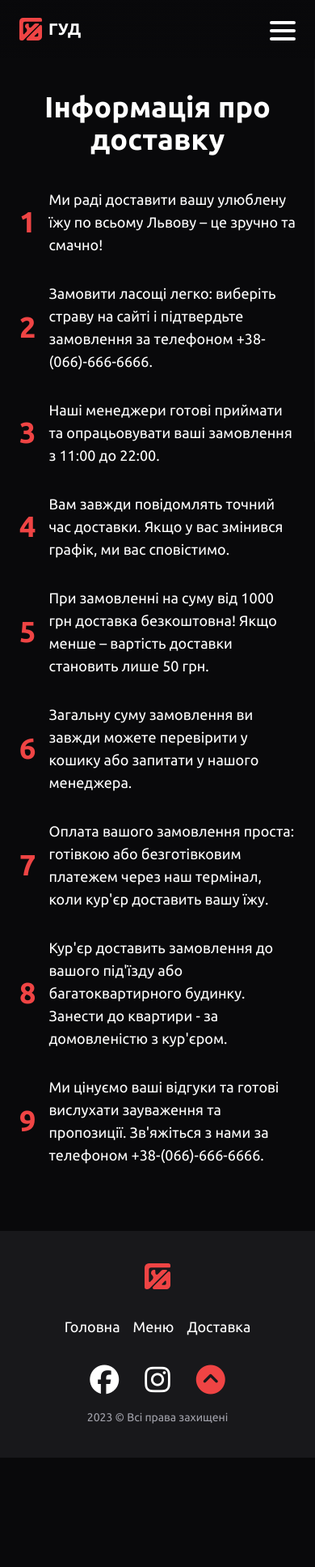
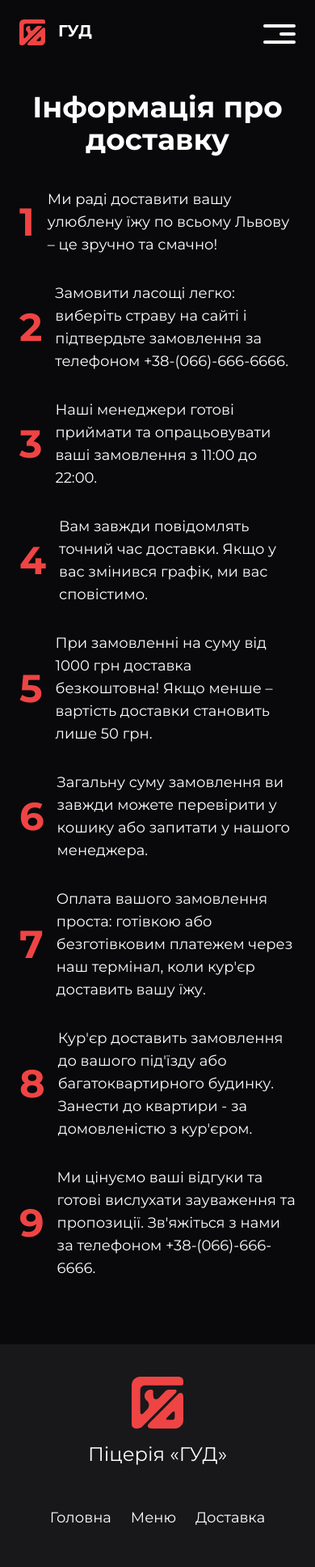
Before and after one commit to CursedHamster/restaurant_good, a Vue app: page /delivery-info in a window 390 px wide. Shown: the top 1935 px of the page at 81% size. Before the commit the page ends 1800 px from the top, so only its background shows below. Built offline with nearby package versions, Linux system fonts and the light colour scheme.

Commit message:
changed list designs, changed nav icon, changed font + some minor tweaks

```diff
--- a/src/components/ProductCard.vue
+++ b/src/components/ProductCard.vue
@@ -104,7 +104,7 @@ function addSizeToCart() {
     <div
       class="absolute top-0 left-0 right-0 w-full flex justify-between items-center px-4 py-4"
       :class="{
-        'custom-global-px md:!bg-none lg:px-6 lg:pt-4': cardTypeProduct,
+        'custom-global-px md:!bg-none lg:px-6 lg:pt-6': cardTypeProduct,
         'sm:rounded-t-xl sm:bg-none sm:px-6': cardTypeCart,
       }"
     >
--- a/src/components/TheFooter.vue
+++ b/src/components/TheFooter.vue
@@ -6,9 +6,10 @@ function scrollToTop() {
 </script>
 <template>
   <footer class="custom-global-px py-10 bg-zinc-900">
-    <div class="flex flex-col justify-between items-center gap-8 md:flex-row">
-      <a href="/" class="md:basis-1/3">
-        <img :src="GoodLogo" alt="GOOD Restaurant Logo" class="w-8 h-8" />
+    <div class="flex flex-col justify-between items-center gap-12 md:flex-row">
+      <a href="/" class="flex flex-col items-center gap-4 md:basis-1/3 md:items-start">
+        <img :src="GoodLogo" alt="GOOD Restaurant Logo" class="w-16 md:w-10" />
+        <p class="text-2xl md:hidden">Піцерія «ГУД»</p>
         <!-- <svg
           class="w-8 h-8 fill-red-500"
           viewBox="0 0 500 500"
@@ -70,7 +71,7 @@ function scrollToTop() {
         </svg> -->
       </a>
       <div
-        class="text-lg 2xl:text-xl flex justify-center gap-4 md:basis-1/3 2xl:gap-6"
+        class="text-lg 2xl:text-xl flex justify-center gap-6 md:basis-1/3 2xl:gap-6"
       >
         <RouterLink class="custom-nav-general-link" to="/">Головна</RouterLink>
         <RouterLink class="custom-nav-general-link" to="/menu">Меню</RouterLink>
@@ -79,7 +80,7 @@ function scrollToTop() {
         >
       </div>
       <div
-        class="text-4xl flex gap-8 justify-center items-center md:basis-1/3 md:justify-end"
+        class="custom-global-text-light text-4xl flex gap-8 justify-center items-center md:basis-1/3 md:justify-end"
       >
         <a href="#"><i class="fa-brands fa-facebook"></i></a>
         <a href="#"><i class="fa-brands fa-instagram"></i></a>
@@ -91,9 +92,7 @@ function scrollToTop() {
         </button>
       </div>
     </div>
-    <p class="text-center text-sm text-zinc-400 mt-4">
-      2023 © Всі права захищені
-    </p>
+    <p class="text-center text-sm text-zinc-400 mt-10 md:w-full">2023 © Всі права захищені</p>
   </footer>
 </template>
 <style scoped></style>
--- a/src/components/TheHeader.vue
+++ b/src/components/TheHeader.vue
@@ -25,13 +25,13 @@ onMounted(() => {
     >
       <RouterLink
         to="/"
-        class="md:hidden flex gap-2 text-xl font-bold"
+        class="md:hidden flex gap-4 text-xl font-bold"
         @click="handleClick"
       >
         <img
           :src="GoodLogo"
           alt="GOOD Restaurant Logo"
-          class="w-7 max-h-10"
+          class="w-8"
         />
         <!-- <svg
           class="w-7 max-h-10 fill-red-500"
@@ -96,7 +96,7 @@ onMounted(() => {
       </RouterLink>
 
       <div
-        class="flex md:w-full md:justify-between md:items-center max-md:absolute max-md:bg-gradient-to-bl max-md:from-zinc-950 max-md:to-[#18181bea] max-md:shadow-sm max-md:shadow-zinc-800 max-md:backdrop-blur-[2px] max-md:flex-col max-md:right-0 max-md:top-full max-md:w-full max-md:px-7 max-md:py-4 max-md:text-center"
+        class="flex md:w-full md:justify-between md:items-center max-md:absolute max-md:bg-zinc-950 max-md:border-t max-md:border-b max-md:border-zinc-800 max-md:flex-col max-md:right-0 max-md:top-full max-md:w-full max-md:px-7 max-md:py-4 max-md:text-center"
         :class="{
           'max-md:translate-x-full': !openNav,
           'custom-nav-menu-out': !openNav && openNav !== null,
@@ -104,7 +104,7 @@ onMounted(() => {
         }"
       >
         <div
-          class="md:basis-5/12 flex items-center gap-4 max-md:flex-col max-md:border-b-2 max-md:border-zinc-600 max-md:border-opacity-20 max-md:py-5"
+          class="md:basis-5/12 flex items-center gap-4 max-md:flex-col max-md:border-b-2 max-md:border-zinc-600 max-md:border-opacity-20 max-md:py-5 md:gap-6 2xl:gap-10"
         >
           <RouterLink
             class="custom-nav-general-link"
@@ -133,7 +133,7 @@ onMounted(() => {
         <img
           :src="GoodLogo"
           alt="GOOD Restaurant Logo"
-          class="max-w-10 max-h-10"
+          class="max-w-12 max-h-12"
         />
           <!-- <svg
             class="max-w-10 max-h-10 fill-red-500"
@@ -202,7 +202,7 @@ onMounted(() => {
           </svg> -->
         </RouterLink>
         <div
-          class="md:basis-5/12 flex md:justify-end items-center gap-4 max-md:flex-col py-5"
+          class="py-5 flex items-center gap-4 max-md:flex-col md:basis-5/12 md:justify-end md:gap-6 2xl:gap-10"
         >
           <a class="custom-nav-icon-link" href="tel:+380666666666">
             <i class="fa-solid fa-phone"></i>
@@ -251,22 +251,22 @@ onMounted(() => {
         </div>
       </div>
 
-      <button class="w-8 h-8 relative md:hidden" @click="openNav = !openNav">
+      <button class="w-10 h-10 relative md:hidden" @click="openNav = !openNav">
         <span class="sr-only">Відкрити головне меню</span>
-        <div class="w-8 absolute top-1/2 right-0">
+        <div class="w-10 absolute top-1/2 right-0">
           <span
             aria-hidden="true"
-            class="block absolute h-1 w-8 rounded-full bg-current transform transition duration-300 ease-in-out"
+            class="block absolute h-1 w-10 rounded-full bg-current transform transition duration-300 ease-in-out"
             :class="{ 'rotate-45': openNav, ' -translate-y-2.5': !openNav }"
           ></span>
           <span
             aria-hidden="true"
-            class="block absolute h-1 w-8 rounded-full bg-current transform transition duration-300 ease-in-out"
+            class="block absolute right-0 h-1 w-5 rounded-full bg-current transform transition duration-300 ease-in-out"
             :class="{ 'opacity-0': openNav }"
           ></span>
           <span
             aria-hidden="true"
-            class="block absolute h-1 w-8 rounded-full bg-current transform transition duration-300 ease-in-out"
+            class="block absolute right-0 h-1 w-10 rounded-full bg-current transform transition duration-300 ease-in-out"
             :class="{ '-rotate-45': openNav, ' translate-y-2.5': !openNav }"
           ></span>
         </div>
--- a/src/components/pages/DeliveryInfo.vue
+++ b/src/components/pages/DeliveryInfo.vue
@@ -24,7 +24,7 @@ const deliveryInfo = [
         <!-- <i
           class="fa-solid fa-diamond absolute top-0 bottom-0 -left-2 w-fit text-red-500 flex items-center text-2xl"
         ></i> -->
-        <p class="text-4xl font-bold text-red-500">{{ i + 1 }}</p>
+        <p class="text-5xl font-bold text-red-500">{{ i + 1 }}</p>
         <p>{{ info }}</p>
       </div>
     </div>
--- a/src/components/pages/Home.vue
+++ b/src/components/pages/Home.vue
@@ -207,11 +207,11 @@ onMounted(() => {
       class="absolute top-0 left-0 right-0 bottom-0 z-[-1] w-full h-full bg-gradient-to-b from-[#16161cdc] to-zinc-950"
     ></div>
     <div
-      class="custom-global-px my-20 flex flex-col gap-10 max-w-5xl xl:max-w-7xl"
+      class="custom-global-px my-20 flex flex-col gap-6 max-w-5xl xl:max-w-7xl"
     >
-      <h2 class="text-3xl 2xl:text-5xl font-bold text-red-500">ГУД</h2>
+      <h2 class="text-3xl 2xl:text-5xl text-red-500">Піцерія «ГУД»</h2>
       <h1 class="font-bold text-5xl md:text-7xl xl:text-9xl">У нас GOOD</h1>
-      <p class="custom-global-text-light xl:text-2xl">
+      <p class="custom-global-text-light mt-6 xl:text-2xl">
         Ласкаво запрошуємо до нашої піцерії, де смак та якість завжди на першому
         місці! Ми гордо представляємо широкий вибір піц, салатів, десертів та
         напоїв, приготованих з найкращих інгредієнтів
@@ -239,18 +239,18 @@ onMounted(() => {
   </main>
   <section id="home_qualities" class="custom-global-px custom-global-py">
     <ul
-      class="custom-global-background-image-md rounded-xl flex flex-col justify-center items-center gap-20 w-fit mx-auto text-center md:px-28 md:py-20 md:overflow-hidden lg:flex-row lg:px-10 lg:gap-6 lg:items-start xl:gap-10 2xl:max-w-[100rem] 2xl:px-20 2xl:gap-16"
+      class="custom-global-background-image-md rounded-xl flex flex-col justify-center items-center gap-16 w-fit mx-auto text-center md:px-28 md:py-20 md:overflow-hidden lg:flex-row lg:px-10 lg:gap-6 lg:items-start xl:gap-10 2xl:max-w-[100rem] 2xl:px-20 2xl:gap-16"
     >
       <li
         v-for="quality in qualities"
-        class="custom-home-quality flex flex-col gap-4 basis-1/3 2xl:gap-6"
+        class="custom-home-quality flex flex-col gap-4 basis-1/3 2xl:gap-4"
       >
         <i
-          class="text-red-500 text-6xl mb-2 lg:text-5xl"
+          class="text-red-500 text-4xl mb-4 lg:text-5xl"
           :class="quality.iconClass"
         ></i>
         <h3 class="text-2xl font-bold 2xl:text-3xl">{{ quality.title }}</h3>
-        <p class="custom-global-text-light">
+        <p class="custom-global-text-light text-base md:text-lg">
           {{ quality.description }}
         </p>
       </li>
@@ -338,11 +338,11 @@ onMounted(() => {
         v-for="testimonial in testimonials"
         class="custom-testimonial custom-global-background-image shadow-sm shadow-zinc-800 rounded-xl px-6 py-6 w-full text-center flex flex-col justify-center items-center md:px-12 md:py-10 lg:max-w-lg 2xl:max-w-xl"
       >
-        <div class="flex flex-col items-center gap-1">
-          <h4 class="custom-global-text-light text-base">
+        <div class="flex flex-col items-center gap-2">
+          <h4 class="custom-global-text-light text-sm md:text-base">
             {{ testimonial.name }}
           </h4>
-          <div class="text-xs flex gap-0.5 text-red-500 md:text-base">
+          <div class="text-base flex gap-1 text-red-500 md:text-xl">
             <i class="fa-solid fa-star"></i>
             <i class="fa-solid fa-star"></i>
             <i class="fa-solid fa-star"></i>
@@ -350,7 +350,7 @@ onMounted(() => {
             <i class="fa-solid fa-star"></i>
           </div>
         </div>
-        <p class="text-lg mt-4 2xl:text-xl">
+        <p class="text-base mt-4 md:text-xl">
           {{ testimonial.description }}
         </p>
       </li>
@@ -369,7 +369,7 @@ onMounted(() => {
 
 .custom-map-description {
   /* @apply px-4 py-2 bg-zinc-900 rounded-b-md text-xl font-bold; */
-  @apply text-2xl text-center md:text-start;
+  @apply text-xl text-center md:text-start md:text-2xl;
 }
 .custom-map-title {
   /* @apply bg-zinc-800 text-zinc-50 px-4 py-2 rounded-t-md flex items-center gap-2; */
--- a/src/style.css
+++ b/src/style.css
@@ -1,5 +1,5 @@
 /* @import url("https://fonts.googleapis.com/css2?family=Nunito+Sans:opsz,wght@6..12,400;6..12,500;6..12,700&display=swap"); */
-@import url('https://fonts.googleapis.com/css2?family=Ubuntu:ital,wght@0,300;0,400;0,500;0,700;1,300;1,400;1,500;1,700&display=swap');
+@import url('https://fonts.googleapis.com/css2?family=Montserrat:ital,wght@0,300;0,400;0,500;0,700;1,300;1,400;1,500;1,700&display=swap');
 
 @tailwind base;
 @tailwind components;
@@ -8,7 +8,7 @@
 @layer base {
   html {
     /* font-family: "Nunito Sans", sans-serif; */
-    font-family: "Ubuntu", sans-serif;
+    font-family: "Montserrat", sans-serif;
     scroll-behavior: smooth;
     overflow-x: hidden;
   }
@@ -69,7 +69,7 @@ select {
 }
 
 .custom-global-text-light {
-  @apply text-zinc-400;
+  @apply text-zinc-300;
 }
 
 .custom-global-gradient-translucent {
```
Also changed, not shown: src/components/CategoryTitle.vue (+3 -4 lines), src/components/pages/Menu.vue (+6 -6 lines), 1 other file (tests, documents, lock files or other folders).
